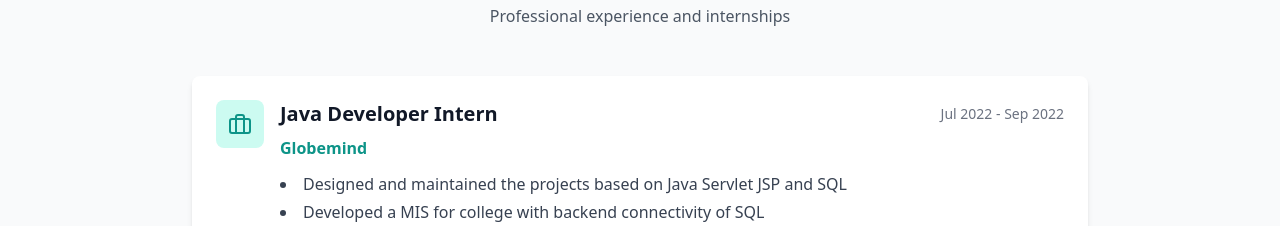
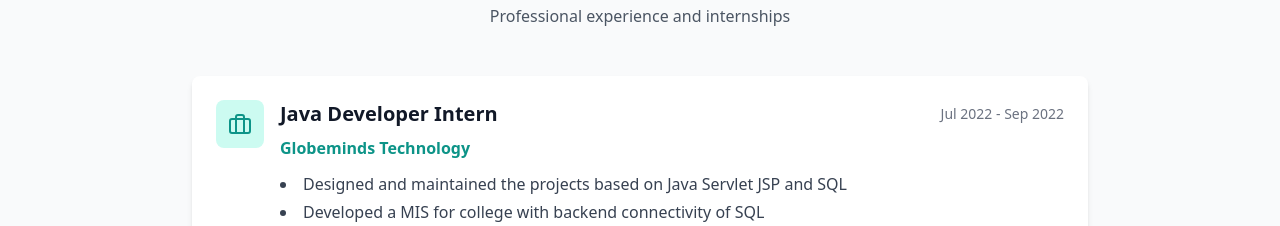
Before and after one commit to yashrbaviskar/My_Portfolio, a Next.js app: page / in a window 1280 px wide. Shown: the part 1882-2108 px from the top of the page. Built offline with nearby package versions, Linux system fonts and the light colour scheme; no server answers; the database is empty.

Commit message:
Experience update

```diff
--- a/app/components/Experience.tsx
+++ b/app/components/Experience.tsx
@@ -27,7 +27,7 @@ export default function Experience({ experiences }: ExperienceProps) {
     {
       id: '1',
       title: 'Java Developer Intern',
-      company: 'Globemind',
+      company: 'Globeminds Technology',
       start_date: '2022-07-01',
       end_date: '2022-09-30',
       current: false,
```
